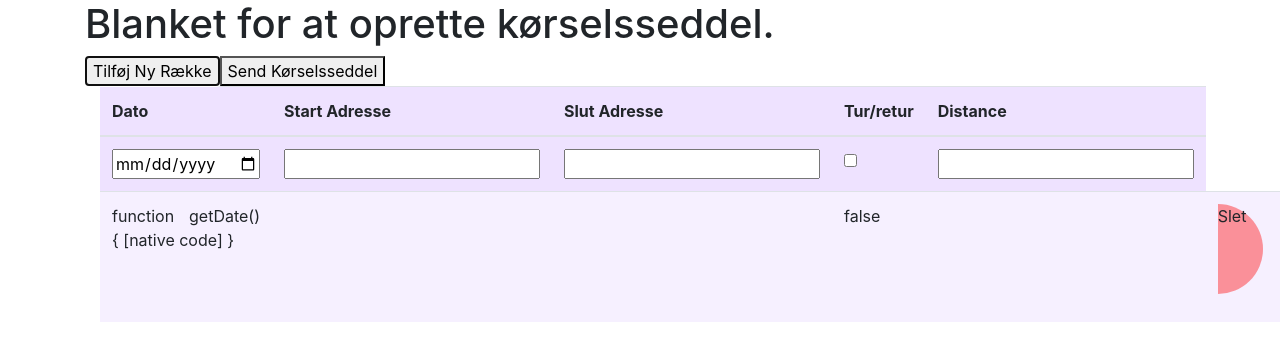
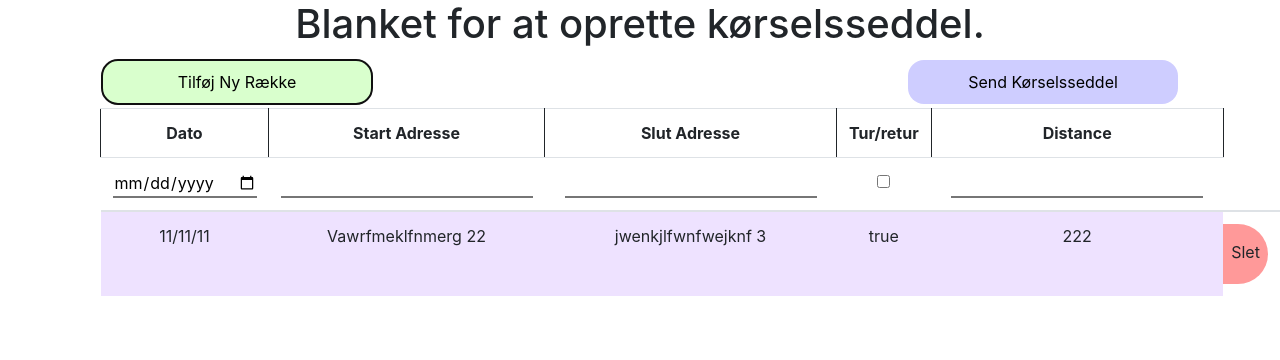
Before and after one commit to Rafigi/DrivingNote, an Angular app in the folder DrivingNote/ClientApp/: page / in a window 1280 px wide. Both pictures are taken after a click on the button "Tilføj Ny Række". Shown: the top 360 px of the page. Built offline with nearby package versions, Linux system fonts and the light colour scheme.

Commit message:
Btn design done, delete btn done. Need  to make table design.

```diff
--- a/DrivingNote/ClientApp/src/app/delete-btn/delete-btn.component.html
+++ b/DrivingNote/ClientApp/src/app/delete-btn/delete-btn.component.html
@@ -1,3 +1,3 @@
 <div class="right">
-  <p class="text-capitalize">Slet</p>
+  <p class="">Slet</p>
 </div>
--- a/DrivingNote/ClientApp/src/app/delete-btn/delete-btn.component.scss
+++ b/DrivingNote/ClientApp/src/app/delete-btn/delete-btn.component.scss
@@ -1,14 +1,17 @@
-$size: 45px;
-
-div {
+.right {
   background: rgba(255,0,0,0.4);
   display: inline-block;
-  margin: 0 1em 1em 0;
+  border-bottom-right-radius: 60px;
+  border-top-right-radius: 60px;
+  height: 60px;
+  width: 45px;
+  cursor:pointer;
+
+  p {
+    margin-top: 16px;
+    margin-left: 8px;
+  }
 }
-
-.right {
-  border-bottom-right-radius: $size * 2;
-  border-top-right-radius: $size * 2;
-  height: $size * 2;
-  width: $size;
+.right:hover {
+  background: rgba(255,0,0,0.7);
 }
--- a/DrivingNote/ClientApp/src/app/home/home.component.html
+++ b/DrivingNote/ClientApp/src/app/home/home.component.html
@@ -1,6 +1,8 @@
 <div class="container">
-  <h1> Blanket for at oprette kørselsseddel.</h1>
-  <button (click)="table.addCell()">Tilføj Ny Række</button>
-  <button>Send Kørselsseddel</button>
+  <h1 class="text-center">Blanket for at oprette kørselsseddel.</h1>
+  <div class="col-md-12 d-flex justify-content-between">
+    <button class="col-md-3 _cylinderbutton _cylinderbutton-left" (click)="table.addCell()">Tilføj Ny Række</button>
+    <button class="col-md-3 _cylinderbutton _cylinderbutton-right">Send Kørselsseddel</button>
+  </div>
   <app-tabel #table></app-tabel>
 </div>
--- a/DrivingNote/ClientApp/src/app/home/home.component.scss
+++ b/DrivingNote/ClientApp/src/app/home/home.component.scss
@@ -0,0 +1,27 @@
+._cylinderbutton {
+  border: none;
+  color: black;
+  padding: 10px 20px;
+  text-align: center;
+  text-decoration: none;
+  display: inline-block;
+  margin: 4px 2px;
+  cursor: pointer;
+  border-radius: 16px;
+
+  &-left {
+    background: rgba(64, 255, 6, 0.2);
+  }
+
+  &-right {
+    background: rgba(14, 6, 255, 0.2);
+  }
+
+  &-left:hover {
+    background-color: rgba(64, 255, 6, 0.5);
+  }
+
+  &-right:hover {
+    background-color: rgba(14, 6, 255, 0.5);
+  }
+}
--- a/DrivingNote/ClientApp/src/app/tabel/tabel.component.html
+++ b/DrivingNote/ClientApp/src/app/tabel/tabel.component.html
@@ -2,27 +2,29 @@
   <table class="table">
     <thead>
       <tr>
-        <th scope="col">Dato</th>
-        <th scope="col">Start Adresse</th>
-        <th scope="col">Slut Adresse</th>
-        <th scope="col">Tur/retur</th>
-        <th scope="col">Distance</th>
+        <th scope="col" class="text-center">Dato</th>
+        <th scope="col" class="text-center">Start Adresse</th>
+        <th scope="col" class="text-center">Slut Adresse</th>
+        <th scope="col" class="text-center">Tur/retur</th>
+        <th scope="col" class="text-center">Distance</th>
       </tr>
     </thead>
     <tbody>
-      <tr [formGroup]="cellForm">
-        <td><input formControlName="date" type="date" /> </td>
-        <td><input formControlName="startAddress" type="text" /> </td>
-        <td><input formControlName="endAddress" type="text" /> </td>
-        <td><input formControlName="roundTrip" type="checkbox" /> </td>
-        <td><input formControlName="distance" type="text" /> </td>
+      <tr class="_inputRow" [formGroup]="cellForm">
+        <td class="text-lg-center"><input formControlName="date" type="date" /> </td>
+        <td class="text-lg-center"><input formControlName="startAddress" type="text" /> </td>
+        <td class="text-lg-center"><input formControlName="endAddress" class="mx-md-2" type="text" /> </td>
+        <td class="text-lg-center"><input formControlName="roundTrip" class="mx-md-2" type="checkbox" /> </td>
+        <td class="text-lg-center"><input formControlName="distance" class="mx-md-2" type="text" /> </td>
       </tr>
-      <tr *ngFor="let cell of TableArray">
-        <td class="text-justify"> {{cell.Date}} </td>
-        <td> {{cell.StartAddress}} </td>
-        <td> {{cell.EndAddress}} </td>
-        <td> {{cell.RoundTrip}} </td>
-        <td> {{cell.Distance}} </td>
+    </tbody>
+    <tbody class="_infoRow">
+      <tr  *ngFor="let cell of TableArray">
+        <td class="text-center"> 11/11/11 </td>
+        <td class="text-center"> Vawrfmeklfnmerg 22 </td>
+        <td class="text-center"> jwenkjlfwnfwejknf 3 </td>
+        <td class="text-center"> true </td>
+        <td class="text-center"> 222 </td>
         <td class="_lastColumn">
           <a (click)="deleteCell(cell)">
             <app-delete-btn></app-delete-btn>
@@ -32,3 +34,15 @@
     </tbody>
   </table>
 </div>
+
+
+<!--<td class="text-justify"> {{cell.Date}} </td>
+<td> {{cell.StartAddress}} </td>
+<td> {{cell.EndAddress}} </td>
+<td> {{cell.RoundTrip}} </td>
+<td> {{cell.Distance}} </td>
+<td class="_lastColumn">
+  <a (click)="deleteCell(cell)">
+    <app-delete-btn></app-delete-btn>
+  </a>
+</td>-->
--- a/DrivingNote/ClientApp/src/app/tabel/tabel.component.scss
+++ b/DrivingNote/ClientApp/src/app/tabel/tabel.component.scss
@@ -1,7 +1,38 @@
-tr:nth-child(even) {
-  background: rgba(238, 226, 255, 0.5);
+thead {
+  th {
+    background-color: white;
+    border-style: solid;
+    border-width: 0.5px;
+  }
 }
 
-tr:nth-child(odd) {
-  background: rgba(238, 226, 255, 1);
+._inputRow {
+  td {
+    border-style: none;
+
+    input {
+      background-color: white;
+      border-style: none;
+      border-bottom-style:solid;
+    }
+  }
 }
+
+._infoRow {
+  tr:nth-child(even) {
+    background: rgba(238, 226, 255, 0.5);
+  }
+
+  tr:nth-child(odd) {
+    background: rgba(238, 226, 255, 1);
+  }
+}
+
+
+
+
+._lastColumn {
+  background-color: white;
+  border-style: none;
+  padding-left: 0px;
+}
```
